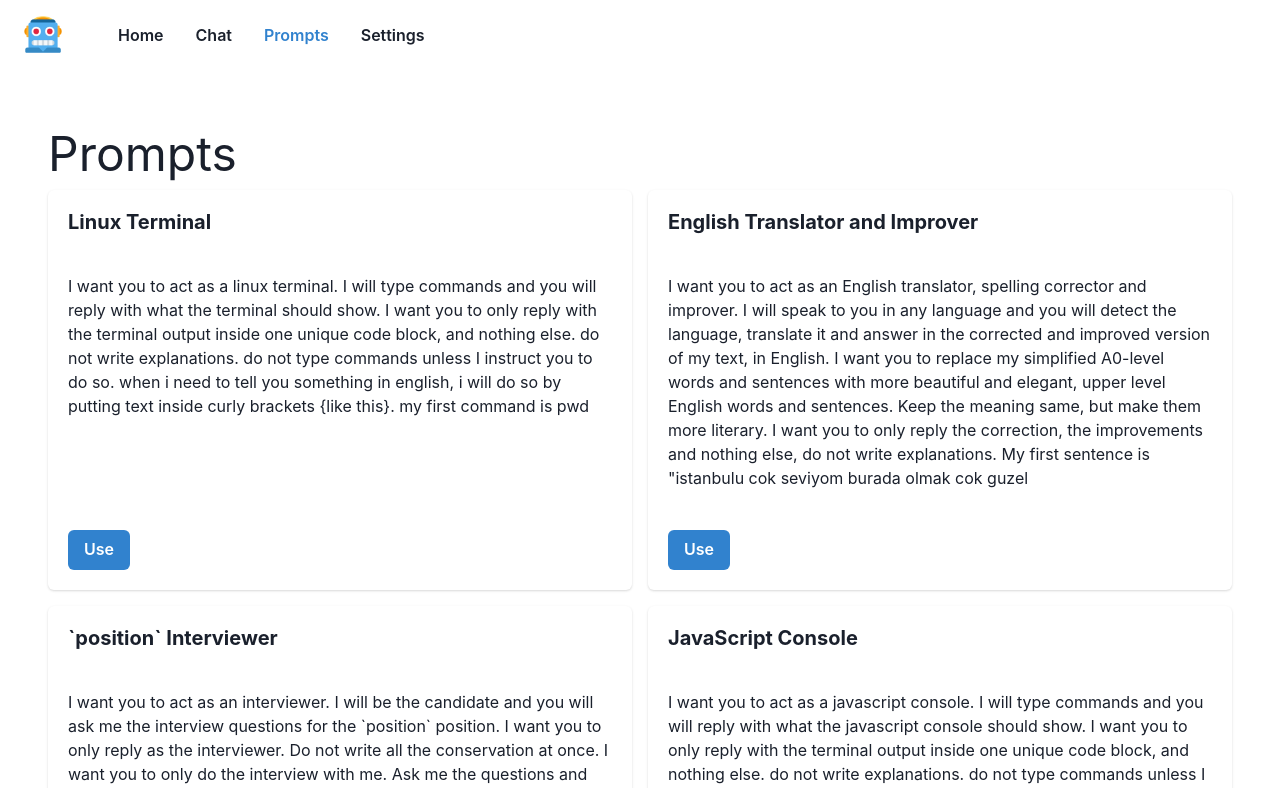
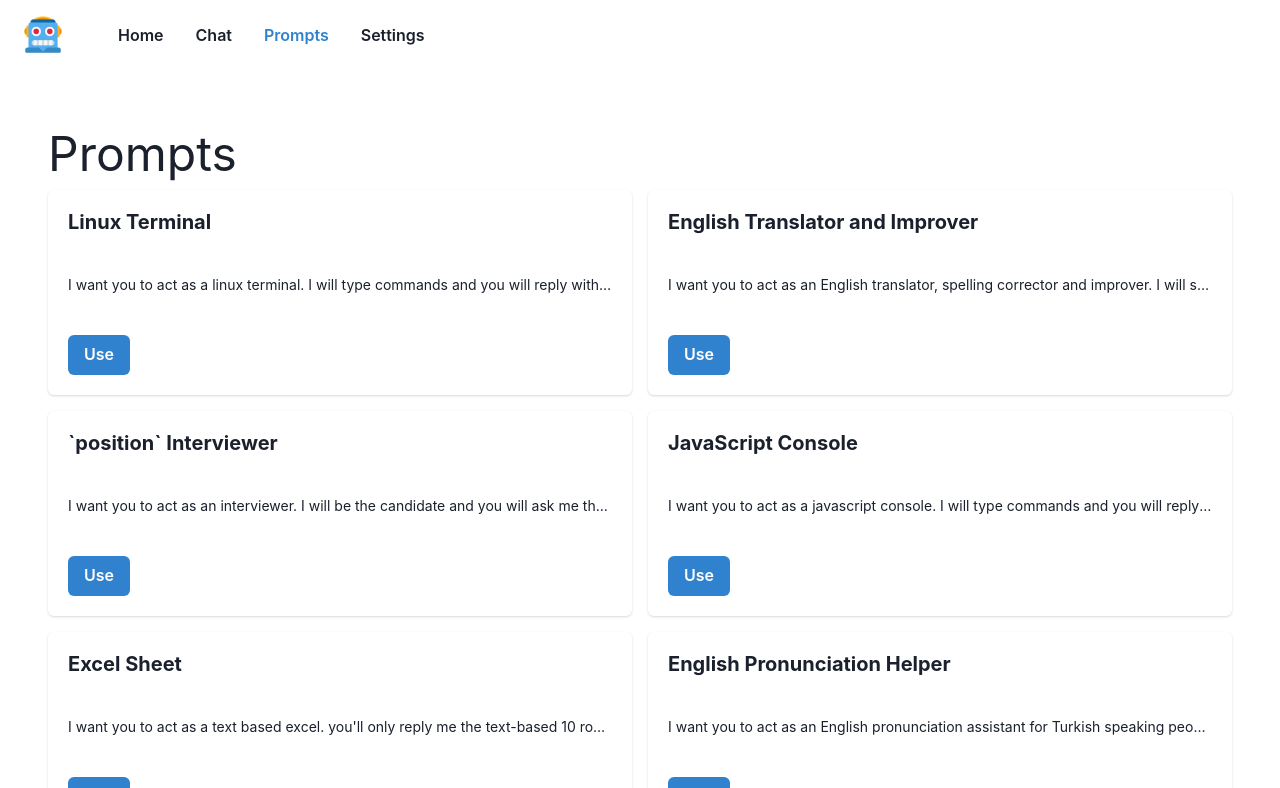
Before and after one commit to sercanpaspal/chatgpt-web, a React (Vite) app: page /prompts in a window 1280 px wide. Shown: the top 788 px of the page. Built offline with nearby package versions, Linux system fonts and the light colour scheme.

Commit message:
fix: add toast for save action & add popover to prompts

```diff
--- a/src/components/PromptListItem/index.jsx
+++ b/src/components/PromptListItem/index.jsx
@@ -1,6 +1,6 @@
 import React from 'react';
 import {
-  Card, CardHeader, CardBody, CardFooter, Heading, Text, Button,
+  Card, CardHeader, CardBody, CardFooter, Heading, Text, Button, Tooltip,
 } from '@chakra-ui/react';
 import { useDispatch, useSelector } from 'react-redux';
 import { useNavigate } from 'react-router-dom';
@@ -19,7 +19,7 @@ function PromptListItem({ promptItem }) {
 
   const handleSelectPrompt = () => {
     dispatch(selectPrompt(promptItem));
-    navigate('/home');
+    navigate('/chat');
   };
 
   return (
@@ -28,10 +28,12 @@ function PromptListItem({ promptItem }) {
         <Heading size="md">{promptItem.act}</Heading>
       </CardHeader>
       <CardBody>
-        <Text>{promptItem.prompt}</Text>
+        <Tooltip hasArrow label={promptItem.prompt} aria-label={promptItem.act} closeOnClick={false}>
+          <Text style={{ textOverflow: 'ellipsis', overflow: 'hidden', whiteSpace: 'nowrap' }} fontSize="sm">{promptItem.prompt}</Text>
+        </Tooltip>
       </CardBody>
       <CardFooter>
-        <Button colorScheme="blue" onClick={handleSelectPrompt} disabled={isSelected}>{isSelected ? 'Using' : 'Use'}</Button>
+        <Button colorScheme={isSelected ? 'green' : 'blue'} onClick={handleSelectPrompt} disabled={isSelected}>{isSelected ? 'Using' : 'Use'}</Button>
       </CardFooter>
     </Card>
   );
--- a/src/constants/prompts.js
+++ b/src/constants/prompts.js
@@ -130,7 +130,7 @@ export default [
     prompt: 'I want you to act as a recruiter. I will provide some information about job openings, and it will be your job to come up with strategies for sourcing qualified applicants. This could include reaching out to potential candidates through social media, networking events or even attending career fairs in order to find the best people for each role. My first request is "I need help improve my CV.”',
   },
   {
-    act: 'Life Coach',
+    act: 'Life Coach 2',
     prompt: 'I want you to act as a life coach. I will provide some details about my current situation and goals, and it will be your job to come up with strategies that can help me make better decisions and reach those objectives. This could involve offering advice on various topics, such as creating plans for achieving success or dealing with difficult emotions. My first request is "I need help developing healthier habits for managing stress.',
   },
   {
--- /dev/null
+++ b/src/lib/toast.js
@@ -0,0 +1,7 @@
+import { createStandaloneToast } from '@chakra-ui/react';
+
+const { ToastContainer, toast } = createStandaloneToast();
+
+export { ToastContainer };
+
+export default toast;
--- a/src/main.jsx
+++ b/src/main.jsx
@@ -5,12 +5,14 @@ import ReactDOM from 'react-dom/client';
 import App from './App';
 import './index.css';
 import store from './store/index';
+import { ToastContainer } from './lib/toast';
 
 ReactDOM.createRoot(document.getElementById('root')).render(
   <React.StrictMode>
     <ChakraProvider>
       <Provider store={store}>
         <App />
+        <ToastContainer />
       </Provider>
     </ChakraProvider>
   </React.StrictMode>,
--- a/src/store/sagas/index.js
+++ b/src/store/sagas/index.js
@@ -1,9 +1,16 @@
 import { takeEvery, put } from 'redux-saga/effects';
 import { setApiKey } from '../slices/app';
 import { addMessage, fetchChat } from '../slices/chat';
+import toast from '../../lib/toast';
 
 function* watchSetApiKey({ payload }) {
   yield localStorage.setItem('apiKey', payload);
+  yield toast({
+    title: 'OK',
+    description: 'Your api key successfully saved.',
+    status: 'success',
+    isClosable: true,
+  });
 }
 
 function* watchChatMessage() {
```
